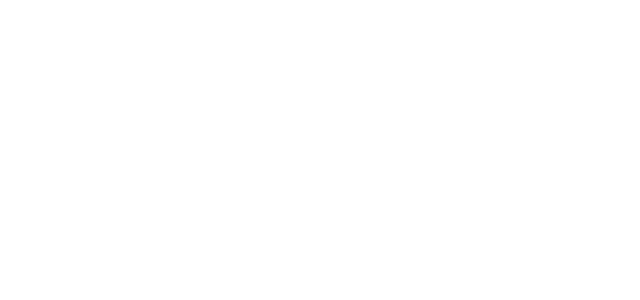
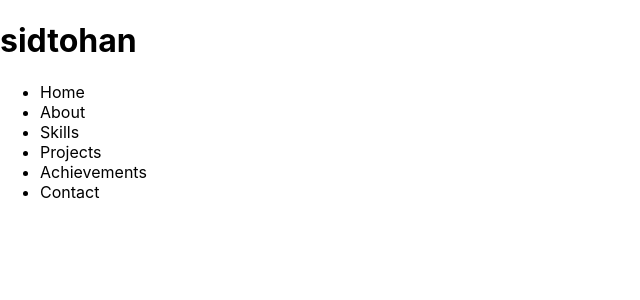
Before and after one commit to sidtohan/sidtohan.github.io, a React (Create React App) app: page / in a window 1280 px wide. Shown: the top 300 px of the page, without its empty margins (0-640 px from the left). Built offline with nearby package versions, Linux system fonts and the light colour scheme.

Commit message:
added basic logic for header

```diff
--- a/src/App.js
+++ b/src/App.js
@@ -1,7 +1,34 @@
 import React from "react";
+import Header from "./Components/Header";
+import Welcome from "./Components/Welcome";
+import About from "./Components/About";
+import Skills from "./Components/Skills";
+import Projects from "./Components/Projects";
+import Achievements from "./Components/Achievements";
+import Contact from "./Components/Contact";
 
 const App = () => {
-  return <div></div>;
+  const name = "sidtohan";
+  const sections = [
+    "Home",
+    "About",
+    "Skills",
+    "Projects",
+    "Achievements",
+    "Contact",
+  ];
+
+  return (
+    <>
+      <Header sections={sections} name={name} />
+      <Welcome />
+      <About />
+      <Skills />
+      <Projects />
+      <Achievements />
+      <Contact />
+    </>
+  );
 };
 
 export default App;
--- /dev/null
+++ b/src/Components/About.js
@@ -0,0 +1,6 @@
+import React from "react";
+
+const About = () => {
+  return <section className="about"></section>;
+};
+export default About;
--- a/src/Components/Header.js
+++ b/src/Components/Header.js
@@ -1,7 +1,30 @@
 import React from "react";
 
-const Header = ({ name }) => {
-  return <header></header>;
+const Header = ({ name, sections }) => {
+  const handleClick = (section) => {
+    section = section.toLowerCase();
+    if (section === "home") section = "welcome";
+    const reqDiv = document.querySelector(`.${section}`);
+    console.log(reqDiv);
+  };
+  return (
+    <header>
+      <h1 className="header-name">{name}</h1>
+      <nav className="header-nav">
+        <ul>
+          {sections.map((section) => (
+            <li
+              key={section}
+              className="header-nav-option"
+              onClick={() => handleClick(section)}
+            >
+              {section}
+            </li>
+          ))}
+        </ul>
+      </nav>
+    </header>
+  );
 };
 
 export default Header;
```
